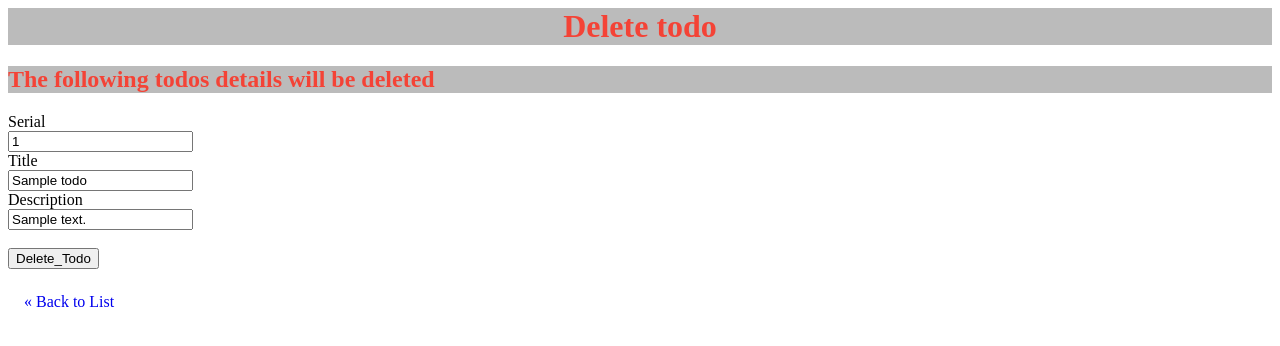
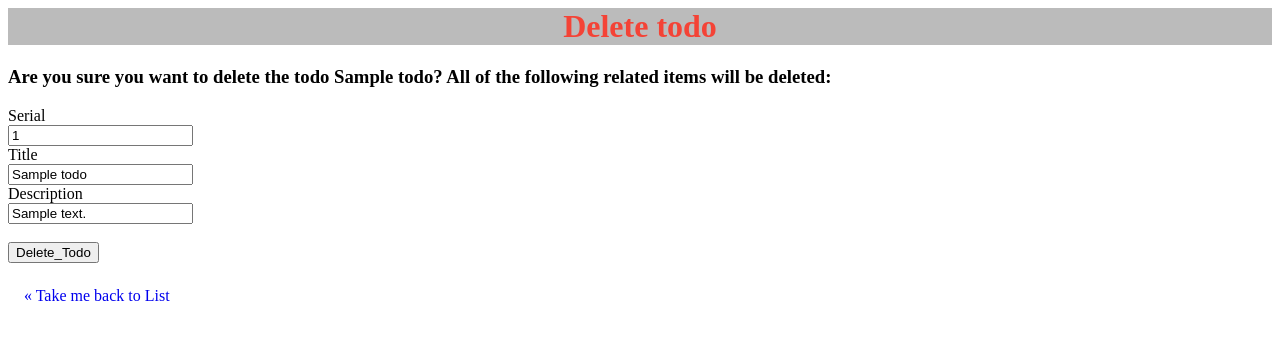
Before and after one commit to sudhanshu-jha/django-todo, a Django app: page /todos/delete/1/detail/ in a window 1280 px wide. Shown: the top 346 px of the page. Run offline with Django 3.2, Linux system fonts and the light colour scheme; tables that the repository leaves empty hold one stand-in row (values such as "Sample post").

```diff
--- a/todolist/todos/static/todos/style.css
+++ b/todolist/todos/static/todos/style.css
@@ -49,14 +49,14 @@ table {
 
 th{
     border: 1px solid #dddddd;
-    text-align: left;
+    text-align: Center;
     padding: 6px;
     background-color:#9e42f4;
 }
 
 tr{
     border: 1px solid #dddddd;
-    text-align: left;
+    text-align: center;
     padding: 6px;
     background-color: orange;
 }
--- a/todolist/todos/templates/todos/add.html
+++ b/todolist/todos/templates/todos/add.html
@@ -16,4 +16,4 @@
       <input type="submit" value="Add_Todo" />
 </form>
 <br>
-<a href="/todos/" class="previous">&laquo; Back to List</a>
+<a href="/todos/" class="previous">&laquo; Take me back to List</a>
--- a/todolist/todos/templates/todos/delete.html
+++ b/todolist/todos/templates/todos/delete.html
@@ -6,7 +6,8 @@
 <form action="" method="post">
     {% csrf_token %}
       <h1>Delete todo</h1>
-      <h2>The following todos details will be deleted</h2>
+      <h3>Are you sure you want to delete the todo {{todos.Title}}? All of the following related items will be deleted:</h3>
+
       <label for="Serial">Serial</label><br/>
       <input type="integer" name="Serial" id="Serial" value="{{todos.Serial}}" />
       <br>
@@ -20,4 +21,4 @@
       <input type="submit" value="Delete_Todo" />
 </form>
 
-<a href="/todos/" class="previous">&laquo; Back to List</a>
+<a href="/todos/" class="previous">&laquo; Take me back to List</a>
--- a/todolist/todos/templates/todos/details.html
+++ b/todolist/todos/templates/todos/details.html
@@ -6,4 +6,4 @@
   <h1>Title :{{todo.Title}}</h1>
   <h2>Description: {{todo.Description}}</h2>
 
-<br><a href="/todos"> Go Back</a></br>
+<br><a href="/todos"> Take me back to List</a></br>
--- a/todolist/todos/templates/todos/edit.html
+++ b/todolist/todos/templates/todos/edit.html
@@ -19,4 +19,4 @@
       <input type="submit" value="Edit Details" />
 </form>
 
-<a href="/todos/" class="previous">&laquo; Back to List</a>
+<a href="/todos/" class="previous">&laquo; Take me back to List</a>
--- a/todolist/todos/templates/todos/index.html
+++ b/todolist/todos/templates/todos/index.html
@@ -25,6 +25,6 @@
             <td><a href="/todos/details/{{todo.id}}">{{todo.Title}} </a></td>
             <td><a href="/todos/details/{{todo.id}}">{{todo.Description}} </a></td>
             <td><a href="/todos/edit/{{todo.id}}/detail/">Edit</a> <a href="/todos/delete/{{todo.id}}/detail/">Delete</a> </td>
-            </tr>
+        </tr>
         {% endfor %}
 </table>
```
